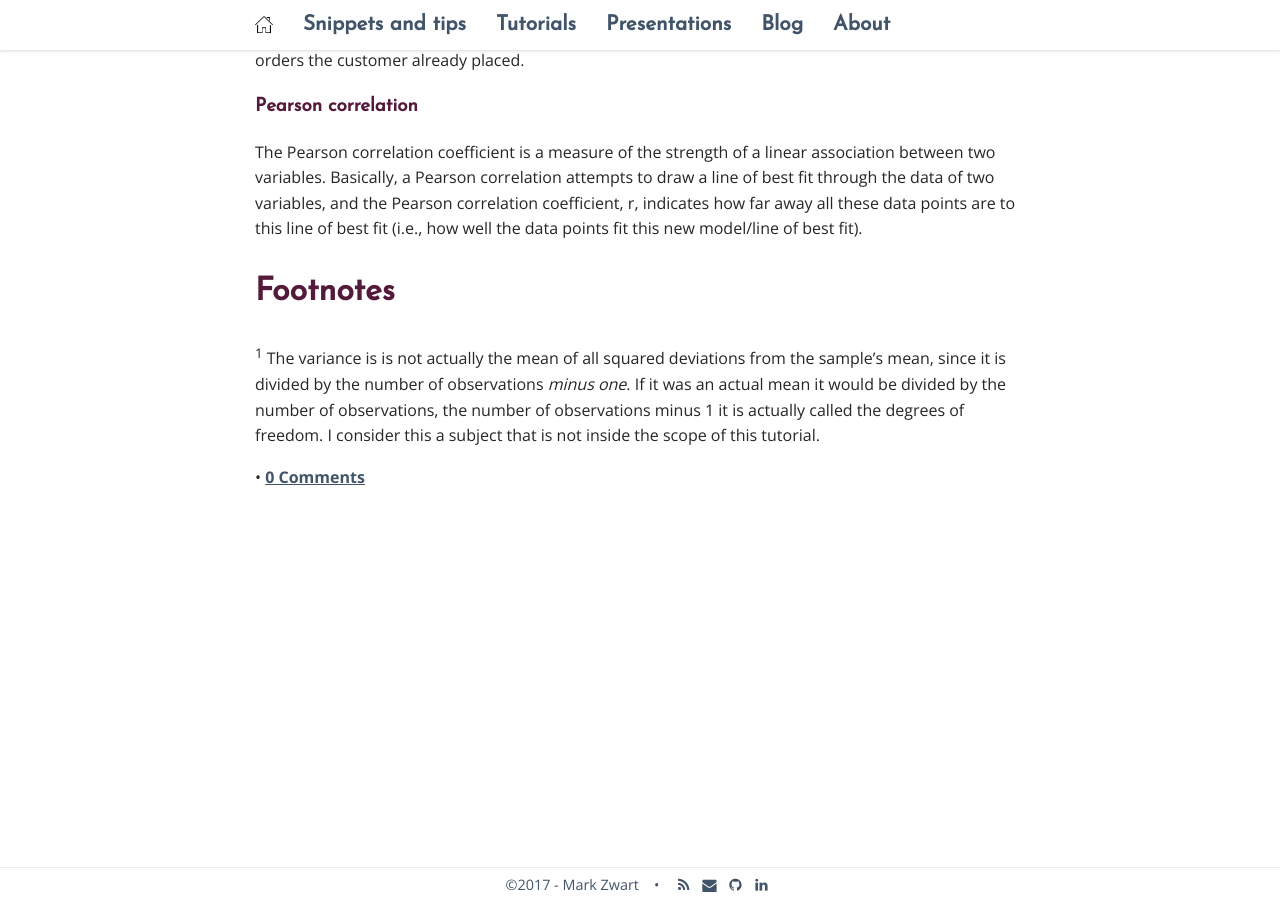
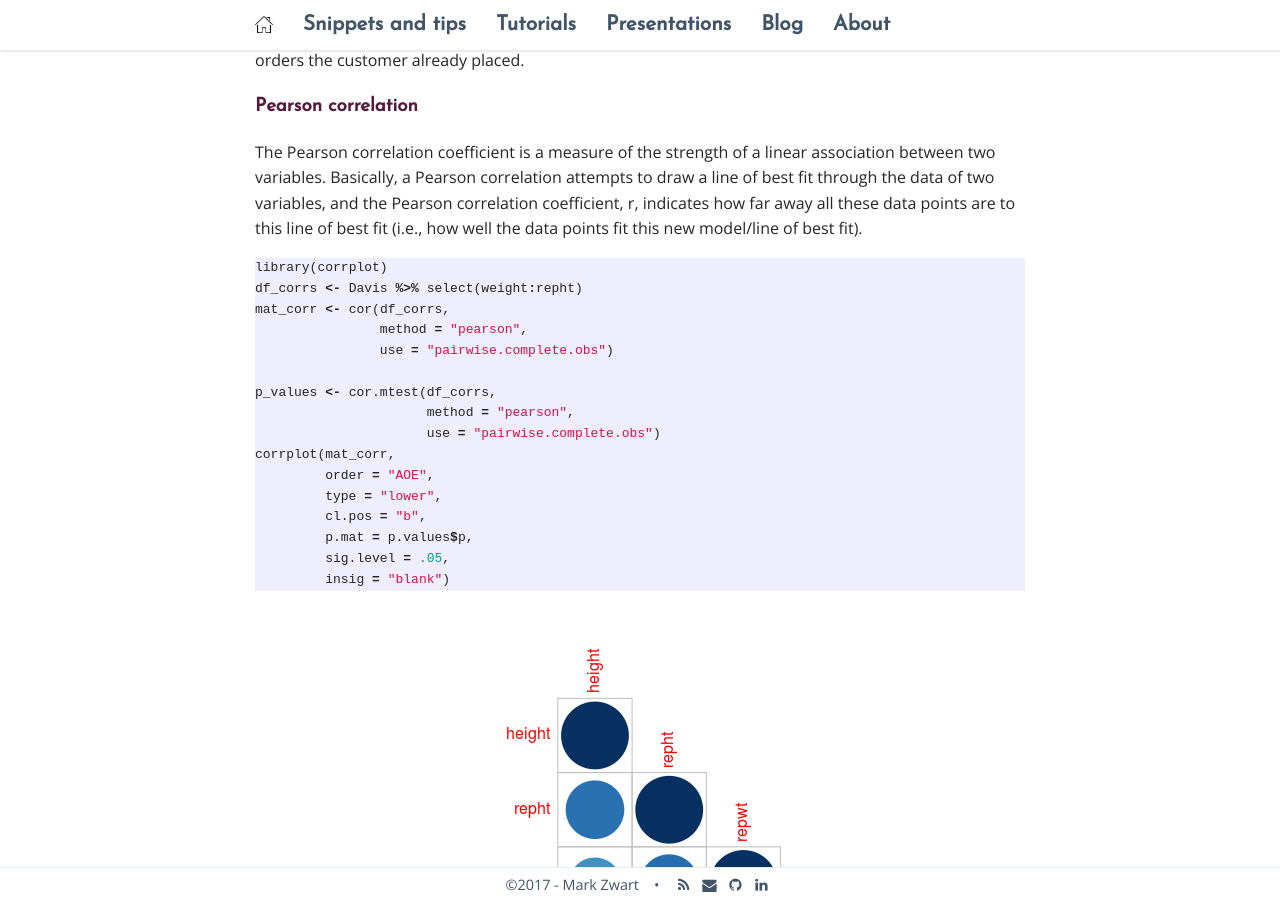
Before and after one commit to mark-me/mark-me.github.io, a Jekyll site: the page built from _pages/tutorials/statistical-tests/statistical-tests-gaussian.md, in a window 1280 px wide and 900 px high, scrolled down 12156 px. Built offline with Jekyll 4.4.1, drawn with Linux system fonts in a browser that asks for light colours; nearby versions of some CDN libraries; formulas are drawn with MathJax 3; a script that is not in the unit is left out; comment, search, counter and statistics services are not loaded.

Commit message:
Update statistical-tests-gaussian.md

````diff
--- a/_pages/tutorials/statistical-tests/statistical-tests-gaussian.md
+++ b/_pages/tutorials/statistical-tests/statistical-tests-gaussian.md
@@ -318,7 +318,27 @@ Tests of association determine what the strength of the association between vari
 
 The Pearson correlation coefficient is a measure of the strength of a linear association between two variables. Basically, a Pearson correlation attempts to draw a line of best fit through the data of two variables, and the Pearson correlation coefficient, r, indicates how far away all these data points are to this line of best fit (i.e., how well the data points fit this new model/line of best fit).
 
+```r
+library(corrplot)
+df_corrs <- Davis %>% select(weight:repht)
+mat_corr <- cor(df_corrs,
+                method = "pearson",
+                use = "pairwise.complete.obs")
 
+p_values <- cor.mtest(df_corrs,
+                      method = "pearson",
+                      use = "pairwise.complete.obs")
+corrplot(mat_corr,
+         order = "AOE",
+         type = "lower",
+         cl.pos = "b",
+         p.mat = p.values$p,
+         sig.level = .05,
+         insig = "blank")
+```
+{:refdef: style="text-align: center;"}
+<img src="/_pages/tutorials/statistical-tests/corrplot-pearson.png" alt="Image text" width="452" height="450" align="middle"/>
+{: refdef}
 
 # Footnotes
 <sup>1</sup> The variance is is not actually the mean of all squared deviations from the sample's mean, since it is divided by the number of observations _minus one_. If it was an actual mean it would be divided by the number of observations, the number of observations minus 1 it is actually called the degrees of freedom. I consider this a subject that is not inside the scope of this tutorial.
````
